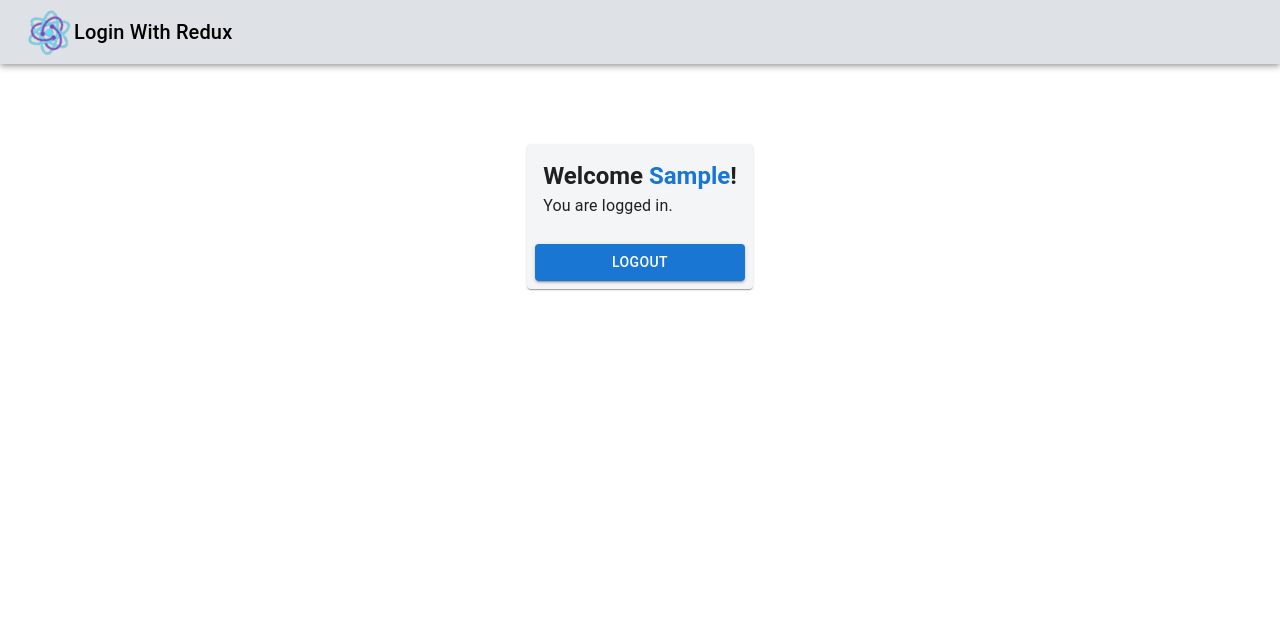
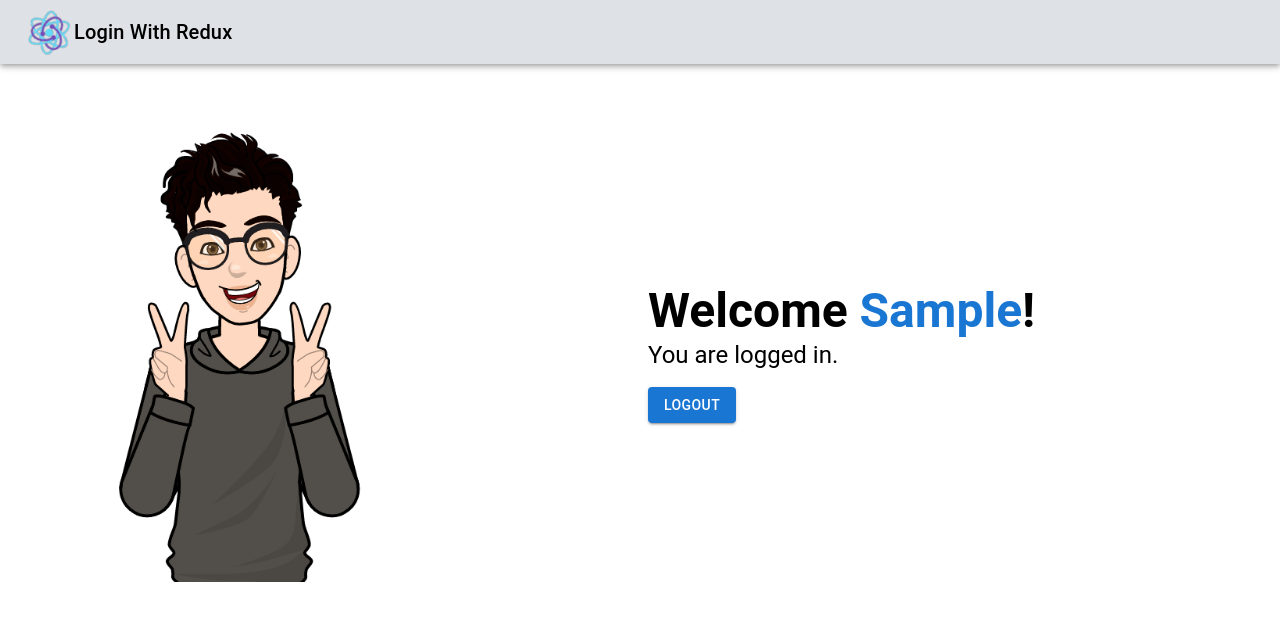
Before and after one commit to TheNewC0der-24/Login-with-Redux-REACT, a React (Create React App) app: page / in a window 1280 px wide. Both pictures are taken after typing "Sample", "name@example.com", "Sample123" into the empty fields and a click on the button "SUBMIT". Shown: the top 620 px of the page. Built offline with nearby package versions, Linux system fonts and the light colour scheme.

Commit message:
Improve UI

```diff
--- /dev/null
+++ b/src/Components/Home/Home.module.css
@@ -0,0 +1,5 @@
+.img {
+    width: 100%;
+    max-width: 400px;
+    height: 100%;
+}
--- a/src/Components/Home/index.jsx
+++ b/src/Components/Home/index.jsx
@@ -1,18 +1,18 @@
 import React from 'react';
-import { useSelector } from 'react-redux';
+import styles from './Home.module.css';
 
-import { useDispatch } from 'react-redux';
+import { useSelector, useDispatch } from 'react-redux';
 
 import { logout, selectUser } from '../../Features/userSlice';
 
 import {
     Box,
     Button,
-    Card,
-    CardActions,
-    CardContent,
+    Grid,
     Typography,
 } from '@mui/material';
+
+import welcomeImg from '../../assets/Images/profile.png';
 
 const Home = () => {
 
@@ -28,26 +28,29 @@ const Home = () => {
 
     return (
         <>
-            <Box p={2} sx={{ display: 'flex', justifyContent: "center", margin: 'auto', alignItems: 'center', marginTop: "4rem" }} maxWidth="md">
-                <Card sx={{ bgcolor: "#F4F5F7" }}>
-                    <CardContent>
-                        <Typography sx={{ fontWeight: "bold" }} variant="h5">
+            <Box mt={5} p={2} maxWidth="lg" sx={{ display: 'flex', justifyContent: "center", marginX: "auto" }}>
+                <Grid container spacing={2}>
+                    <Grid item xs={12} sm={12} md={6} lg={6} sx={{ margin: "auto" }}>
+                        <img src={welcomeImg} alt="welcome" className={styles.img} />
+                    </Grid>
+                    <Grid item xs={12} sm={12} md={6} lg={6} sx={{ margin: "auto" }}>
+                        <Typography sx={{ fontWeight: "bold" }} variant="h3">
                             Welcome <span style={{ color: "#1976d2" }}>{user.name}</span>!
                         </Typography>
-                        <Typography variant="subtitle1">
+                        <Typography variant="h5">
                             You are logged in.
                         </Typography>
-                    </CardContent>
-                    <CardActions>
+                        <Box mt={2}>
                             <Button
-                            fullWidth
+                                // fullWidth
                                 variant="contained"
                                 onClick={(e) => handleLogout(e)}
                             >
                                 Logout
                             </Button>
-                    </CardActions>
-                </Card>
+                        </Box>
+                    </Grid>
+                </Grid>
             </Box>
         </>
     )
```
Also changed, not shown: src/assets/Images/profile.png (added). Lines whose indentation alone changed are shown as unchanged.
